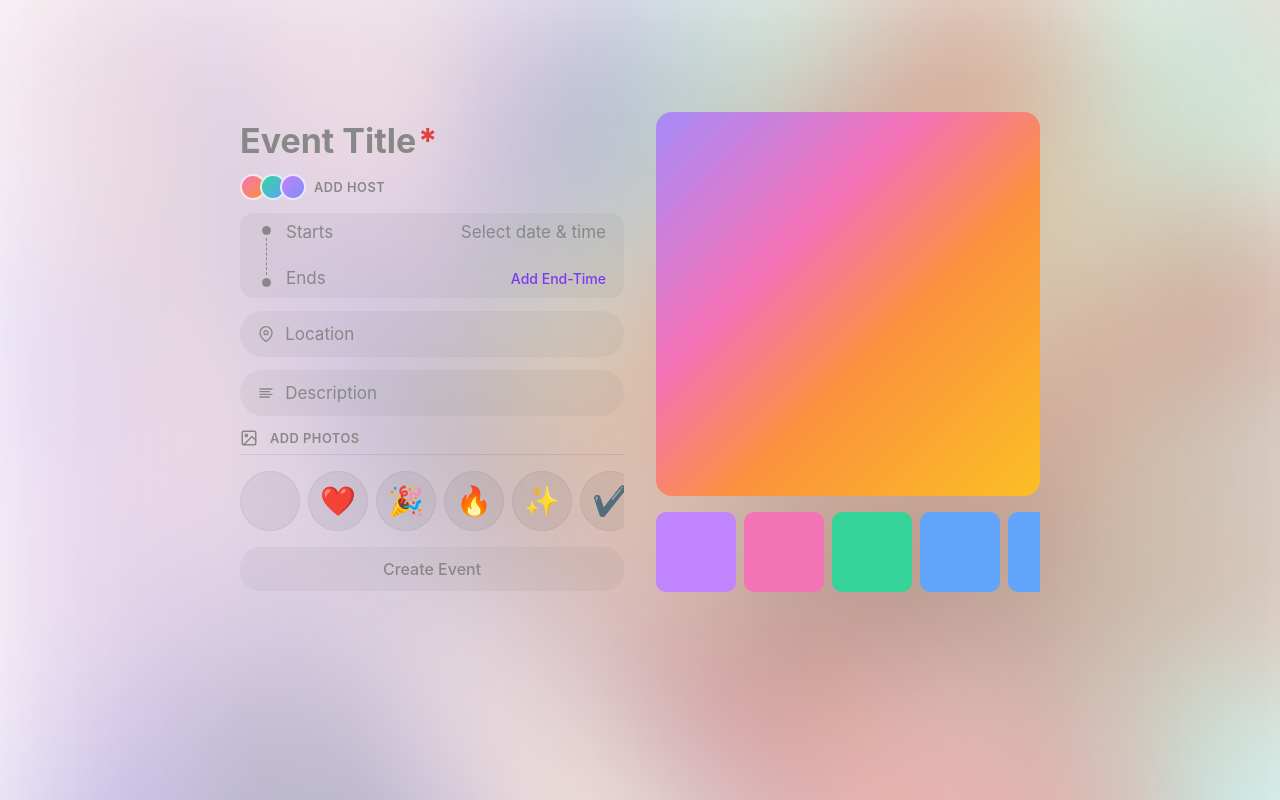
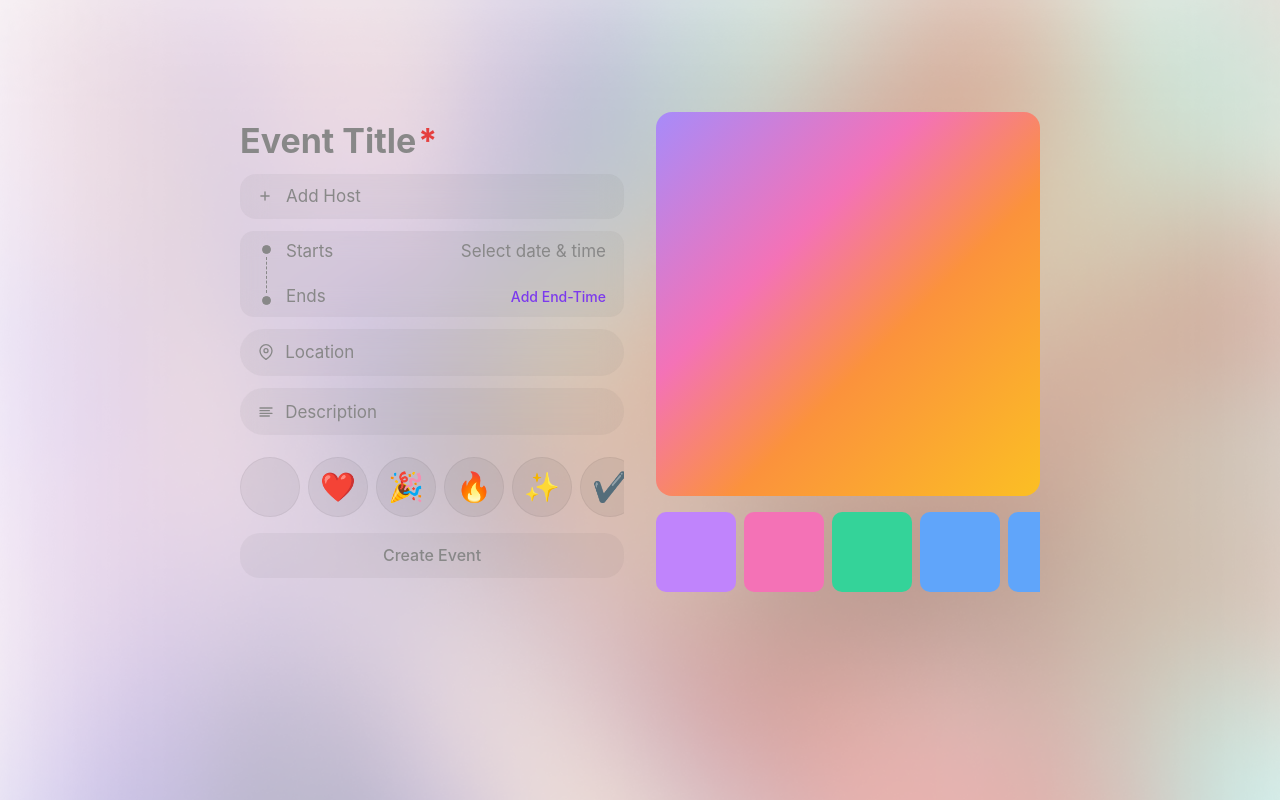
Before and after one commit to julian-cardone/doorlist-interview, a React (Vite) app: page /events/create in a window 1280 px wide. Built offline with nearby package versions, Linux system fonts and the light colour scheme.

Commit message:
hosting stuff

```diff
--- a/src/components/ui/Input/Input.tsx
+++ b/src/components/ui/Input/Input.tsx
@@ -6,6 +6,7 @@ type InputVariant = "title" | "field" | "pill";
 type Props = InputHTMLAttributes<HTMLInputElement> & {
   variant?: InputVariant;
   textPrefix?: ReactNode;
+  textSuffix?: ReactNode;
 };
 
 function cx(...classes: Array<string | undefined | false>) {
@@ -17,6 +18,7 @@ export function Input({
   className,
   required,
   textPrefix,
+  textSuffix,
   placeholder,
   ...props
 }: Props) {
@@ -44,6 +46,8 @@ export function Input({
           </span>
         )}
       </span>
+
+      {textSuffix && <span className={styles.pillSuffix}>{textSuffix}</span>}
     </div>
   );
 }
--- a/src/features/events/components/EventCreateForm/EventCreateForm.module.css
+++ b/src/features/events/components/EventCreateForm/EventCreateForm.module.css
@@ -29,34 +29,6 @@
   flex-shrink: 0;
 }
 
-.hostRow {
-  display: flex;
-  align-items: center;
-  gap: 0.5rem;
-}
-
-.avatarStack {
-  display: flex;
-}
-
-.avatar {
-  display: block;
-  width: 1.375rem;
-  height: 1.375rem;
-  border-radius: 50%;
-  background: linear-gradient(135deg, #c084fc, #818cf8);
-  border: 0.125rem solid rgba(255, 255, 255, 0.8);
-  margin-left: -0.375rem;
-}
-
-.avatar:first-child {
-  margin-left: 0;
-  background: linear-gradient(135deg, #f472b6, #fb923c);
-}
-
-.avatar:nth-child(2) {
-  background: linear-gradient(135deg, #34d399, #60a5fa);
-}
 
 .bottomBar {
   display: flex;
--- a/src/features/events/components/EventCreateForm/EventCreateForm.tsx
+++ b/src/features/events/components/EventCreateForm/EventCreateForm.tsx
@@ -1,3 +1,4 @@
+import { useState } from "react";
 import { useForm } from "react-hook-form";
 import { zodResolver } from "@hookform/resolvers/zod";
 import { Input } from "../../../../components/ui/Input/Input";
@@ -6,6 +7,7 @@ import { EventDateRow } from "../EventDateRow/EventDateRow";
 import { EventFormSchema, type EventFormData } from "../../models/event";
 import { isRequiredField } from "../../../../lib/form";
 import { FloatingEmojis } from "../FloatingEmojis/FloatingEmojis";
+import { EventHostRow } from "../EventHostRow/EventHostRow";
 import styles from "./EventCreateForm.module.css";
 
 const REACTION_EMOJIS = ["", "❤️", "🎉", "🔥", "✨", "✔️", "👀", "💀", "😁"];
@@ -19,6 +21,8 @@ export function EventCreateForm({
   onSubmit,
   isSubmitting,
 }: EventCreateFormProps) {
+  const [hosts, setHosts] = useState<string[]>([]);
+
   const {
     register,
     handleSubmit,
@@ -32,8 +36,19 @@ export function EventCreateForm({
 
   return (
     <form className={styles.form} onSubmit={handleSubmit(onSubmit)}>
-      <FloatingEmojis emoji={watch("reaction") ?? ""} zIndex={0} count={5} speedScale={0.6} />
-      <FloatingEmojis emoji={watch("reaction") ?? ""} zIndex={2} count={5} sizeScale={1.4} speedScale={1.4} />
+      <FloatingEmojis
+        emoji={watch("reaction") ?? ""}
+        zIndex={0}
+        count={5}
+        speedScale={0.6}
+      />
+      <FloatingEmojis
+        emoji={watch("reaction") ?? ""}
+        zIndex={2}
+        count={5}
+        sizeScale={1.4}
+        speedScale={1.4}
+      />
       <div className={styles.rows}>
         <div className={styles.row}>
           <Input
@@ -50,14 +65,13 @@ export function EventCreateForm({
         {/* <div className={styles.rowDivider} /> */}
 
         <div className={styles.row}>
-          <div className={styles.hostRow}>
-            <div className={styles.avatarStack}>
-              <span className={styles.avatar} />
-              <span className={styles.avatar} />
-              <span className={styles.avatar} />
-            </div>
-            <Button variant="ghost">Add host</Button>
-          </div>
+          <EventHostRow
+            hosts={hosts}
+            onAdd={(name) => setHosts((prev) => [...prev, name])}
+            onRemove={(i) =>
+              setHosts((prev) => prev.filter((_, idx) => idx !== i))
+            }
+          />
         </div>
         <div className={styles.row}>
           <EventDateRow
@@ -89,13 +103,13 @@ export function EventCreateForm({
             {...register("description")}
           />
         </div>
-        <div className={styles.row}>
+        {/* <div className={styles.row}>
           <span className={styles.rowIcon}>
             <PhotoIcon />
           </span>
           <Button variant="ghost">ADD PHOTOS</Button>
-        </div>
-        <div className={styles.rowDivider} />
+        </div> */}
+        {/* <div className={styles.rowDivider} /> */}
       </div>
 
       <div className={styles.bottomBar}>
@@ -109,9 +123,7 @@ export function EventCreateForm({
                 className={`${styles.reactionBtn}${selected ? ` ${styles.reactionBtnSelected}` : ""}`}
                 aria-label={emoji || "No reaction"}
                 aria-pressed={selected}
-                onClick={() =>
-                  setValue("reaction", selected ? "" : emoji)
-                }
+                onClick={() => setValue("reaction", selected ? "" : emoji)}
               >
                 {emoji}
               </button>
@@ -167,22 +179,3 @@ function NotesIcon() {
     </svg>
   );
 }
-
-function PhotoIcon() {
-  return (
-    <svg
-      width="18"
-      height="18"
-      viewBox="0 0 24 24"
-      fill="none"
-      stroke="currentColor"
-      strokeWidth="2"
-      strokeLinecap="round"
-      strokeLinejoin="round"
-    >
-      <rect x="3" y="3" width="18" height="18" rx="2" />
-      <circle cx="8.5" cy="8.5" r="1.5" />
-      <polyline points="21 15 16 10 5 21" />
-    </svg>
-  );
-}
--- /dev/null
+++ b/src/features/events/components/EventHostRow/EventHostRow.module.css
@@ -0,0 +1,120 @@
+.container {
+  display: flex;
+  flex-direction: column;
+  gap: 0.5rem;
+  width: 100%;
+}
+
+.group {
+  width: 100%;
+  background: rgba(80, 80, 80, 0.055);
+  backdrop-filter: blur(0.75rem);
+  -webkit-backdrop-filter: blur(0.75rem);
+  border-radius: 1rem;
+  overflow: hidden;
+}
+
+.hostRow {
+  display: flex;
+  align-items: center;
+  gap: 0.75rem;
+  padding: 0.7rem 1.125rem;
+}
+
+.groupDivider {
+  height: 1px;
+  background: rgba(0, 0, 0, 0.07);
+}
+
+.hostAvatar {
+  display: flex;
+  align-items: center;
+  justify-content: center;
+  width: 2rem;
+  height: 2rem;
+  border-radius: 50%;
+  color: #fff;
+  font-size: 0.6875rem;
+  font-weight: 700;
+  flex-shrink: 0;
+  letter-spacing: 0.02em;
+}
+
+.hostName {
+  flex: 1;
+  min-width: 0;
+  font-size: 1.0625rem;
+  white-space: nowrap;
+  overflow: hidden;
+  text-overflow: ellipsis;
+  color: var(--color-text);
+}
+
+.removeCircleBtn {
+  display: flex;
+  align-items: center;
+  justify-content: center;
+  width: 1.75rem;
+  height: 1.75rem;
+  border-radius: 50%;
+  border: none;
+  background: rgba(0, 0, 0, 0.12);
+  color: rgba(0, 0, 0, 0.5);
+  cursor: pointer;
+  flex-shrink: 0;
+  transition: background 0.15s;
+}
+
+.removeCircleBtn:hover {
+  background: rgba(0, 0, 0, 0.2);
+}
+
+.addPrefix {
+  display: flex;
+  align-items: center;
+  flex-shrink: 0;
+  color: var(--color-text-muted);
+}
+
+.addInput {
+  flex: 1;
+  min-width: 0;
+  background: none;
+  border: none;
+  outline: none;
+  font-size: 1.0625rem;
+  color: var(--color-text);
+  font-family: inherit;
+}
+
+.addInput::placeholder {
+  color: var(--color-text-muted);
+}
+
+/* ── Collapsed mode: avatar stack ──────────────────────────────────────────── */
+
+.stackRow {
+  display: flex;
+  align-items: center;
+  padding: 0.25rem 0;
+  overflow-x: scroll;
+}
+
+.stackAvatar {
+  display: block;
+  width: 2.5rem;
+  height: 2.5rem;
+  border-radius: 50%;
+  flex-shrink: 0;
+  border: 0.125rem solid rgba(255, 255, 255, 0.8);
+  cursor: pointer;
+  transition: transform 0.15s;
+}
+
+.stackAvatarOffset {
+  margin-left: -0.75rem;
+}
+
+.stackAvatarSelected {
+  transform: scale(1.15);
+}
--- /dev/null
+++ b/src/features/events/components/EventHostRow/EventHostRow.tsx
@@ -0,0 +1,202 @@
+import { useEffect, useRef, useState } from "react";
+import styles from "./EventHostRow.module.css";
+
+type EventHostRowProps = {
+  hosts: string[];
+  onAdd: (name: string) => void;
+  onRemove: (index: number) => void;
+};
+
+const GRADIENTS = [
+  "linear-gradient(135deg, #f472b6, #fb923c)",
+  "linear-gradient(135deg, #34d399, #60a5fa)",
+  "linear-gradient(135deg, #c084fc, #818cf8)",
+  "linear-gradient(135deg, #fb923c, #f59e0b)",
+  "linear-gradient(135deg, #60a5fa, #818cf8)",
+];
+
+function initials(name: string): string {
+  const parts = name.trim().split(/\s+/);
+  return parts.length >= 2
+    ? (parts[0][0] + parts[parts.length - 1][0]).toUpperCase()
+    : parts[0][0].toUpperCase();
+}
+
+function gradientFor(name: string): string {
+  let hash = 0;
+  for (const ch of name) hash = (hash * 31 + ch.charCodeAt(0)) & 0x7fffffff;
+  return GRADIENTS[hash % GRADIENTS.length];
+}
+
+export function EventHostRow({ hosts, onAdd, onRemove }: EventHostRowProps) {
+  const [inputValue, setInputValue] = useState("");
+  const [selectedIndex, setSelectedIndex] = useState(0);
+  const addInputRef = useRef<HTMLInputElement>(null);
+  const prevHostsLengthRef = useRef(hosts.length);
+
+  useEffect(() => {
+    if (hosts.length > prevHostsLengthRef.current) {
+      addInputRef.current?.focus();
+    }
+    prevHostsLengthRef.current = hosts.length;
+  }, [hosts.length]);
+
+  function confirm() {
+    const name = inputValue.trim();
+    if (name) onAdd(name);
+    setInputValue("");
+  }
+
+  function handleKeyDown(e: React.KeyboardEvent<HTMLInputElement>) {
+    if (e.key === "Enter") {
+      e.preventDefault();
+      confirm();
+    }
+    if (e.key === "Escape") setInputValue("");
+  }
+
+  function handleRemove() {
+    onRemove(selectedIndex);
+    setSelectedIndex((prev) => Math.max(0, prev - 1));
+  }
+
+  const collapsed = hosts.length >= 3;
+  const clampedIndex = Math.min(selectedIndex, hosts.length - 1);
+
+  const addHostRow = (
+    <div className={styles.hostRow}>
+      <span className={styles.addPrefix}>
+        <PlusIcon />
+      </span>
+      <input
+        ref={addInputRef}
+        className={styles.addInput}
+        placeholder="Add Host"
+        value={inputValue}
+        onChange={(e) => setInputValue(e.target.value)}
+        onKeyDown={handleKeyDown}
+        onBlur={confirm}
+      />
+    </div>
+  );
+
+  if (collapsed) {
+    const activeHost = hosts[clampedIndex];
+    return (
+      <div className={styles.container}>
+        <div className={styles.group}>
+          <div className={styles.hostRow}>
+            <HostAvatar
+              gradient={gradientFor(activeHost)}
+              name={activeHost}
+            />
+            <span className={styles.hostName}>{activeHost}</span>
+            <button
+              type="button"
+              className={styles.removeCircleBtn}
+              aria-label={`Remove ${activeHost}`}
+              onClick={handleRemove}
+            >
+              <MinusIcon />
+            </button>
+          </div>
+          <div className={styles.groupDivider} />
+          {addHostRow}
+        </div>
+
+        <div className={styles.stackRow}>
+          {hosts.map((name, i) => {
+            const isSelected = i === clampedIndex;
+            const cls = [
+              styles.stackAvatar,
+              i > 0 ? styles.stackAvatarOffset : "",
+              isSelected ? styles.stackAvatarSelected : "",
+            ]
+              .filter(Boolean)
+              .join(" ");
+            return (
+              <button
+                key={i}
+                type="button"
+                className={cls}
+                style={{
+                  background: gradientFor(name),
+                  zIndex: isSelected ? hosts.length + 1 : hosts.length - i,
+                }}
+                aria-label={name}
+                aria-pressed={isSelected}
+                onClick={() => setSelectedIndex(i)}
+              />
+            );
+          })}
+        </div>
+      </div>
+    );
+  }
+
+  return (
+    <div className={styles.container}>
+      <div className={styles.group}>
+        {hosts.map((name, i) => (
+          <div key={i}>
+            <div className={styles.hostRow}>
+              <HostAvatar gradient={gradientFor(name)} name={name} />
+              <span className={styles.hostName}>{name}</span>
+              <button
+                type="button"
+                className={styles.removeCircleBtn}
+                aria-label={`Remove ${name}`}
+                onClick={() => onRemove(i)}
+              >
+                <MinusIcon />
+              </button>
+            </div>
+            <div className={styles.groupDivider} />
+          </div>
+        ))}
+        {addHostRow}
+      </div>
+    </div>
+  );
+}
+
+function HostAvatar({ gradient, name }: { gradient: string; name: string }) {
+  return (
+    <span className={styles.hostAvatar} style={{ background: gradient }}>
+      {initials(name)}
+    </span>
+  );
+}
+
+function PlusIcon() {
+  return (
+    <svg
+      width="14"
+      height="14"
+      viewBox="0 0 24 24"
+      fill="none"
+      stroke="currentColor"
+      strokeWidth="2.5"
+      strokeLinecap="round"
+    >
+      <line x1="12" y1="5" x2="12" y2="19" />
+      <line x1="5" y1="12" x2="19" y2="12" />
+    </svg>
+  );
+}
+
+function MinusIcon() {
+  return (
+    <svg
+      width="10"
+      height="10"
+      viewBox="0 0 24 24"
+      fill="none"
+      stroke="currentColor"
+      strokeWidth="2.5"
+      strokeLinecap="round"
+    >
+      <line x1="5" y1="12" x2="19" y2="12" />
+    </svg>
+  );
+}
```
Also changed, not shown: src/components/ui/Input/Input.module.css (+8 -0 lines), .claude/commands/start.md.
